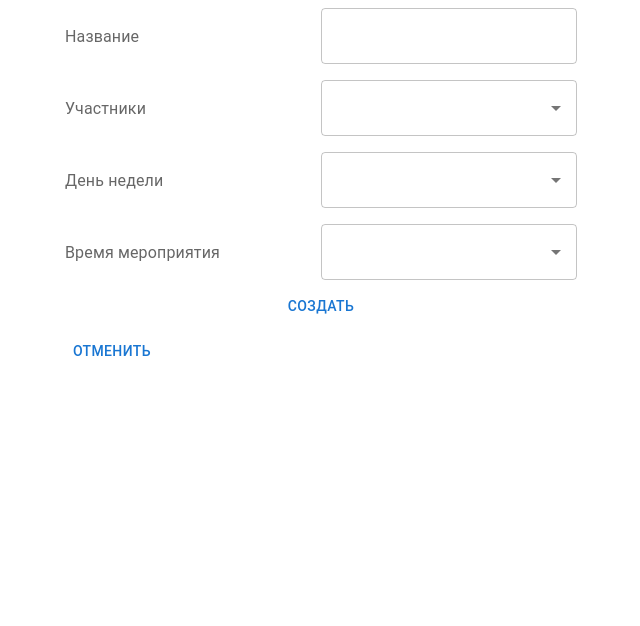
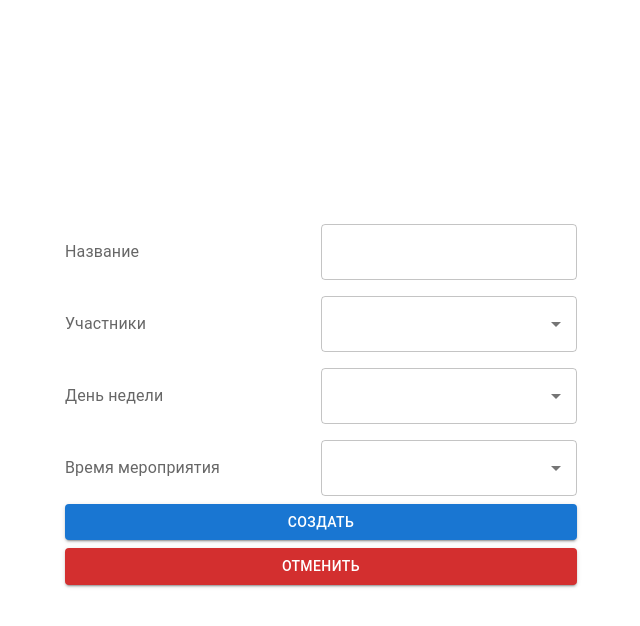
Before and after one commit to Namisami/calendar, a Next.js app in the folder frontend/: page /calendar/new in a window 1280 px wide. Shown: the top 626 px of the page, without its empty margins (319-959 px from the left). Built offline with nearby package versions, Linux system fonts and the light colour scheme.

Commit message:
update form ui

```diff
--- a/frontend/src/app/calendar/new/_components/CreateForm.tsx
+++ b/frontend/src/app/calendar/new/_components/CreateForm.tsx
@@ -85,9 +85,9 @@ export default function CreateForm() {
             )}
           />
         </Stack>
-        <Button type="submit">Создать</Button>
+        <Button type="submit" variant="contained">Создать</Button>
         <Link href="/calendar">
-          <Button>Отменить</Button>
+          <Button fullWidth color="error" variant="contained">Отменить</Button>
         </Link>
       </Stack>
     </FormProvider>
--- a/frontend/src/app/calendar/new/page.tsx
+++ b/frontend/src/app/calendar/new/page.tsx
@@ -1,10 +1,12 @@
-import { Box } from "@mui/material";
+import { Box, Stack } from "@mui/material";
 import CreateForm from "./_components/CreateForm";
 
 export default function NewPage() {
   return (
     <Box height="100%" width="40%" mx="auto">
-      <CreateForm />
+      <Stack height="100%" justifyContent="center">
+        <CreateForm />
+      </Stack>
     </Box>
   )
 }
```
